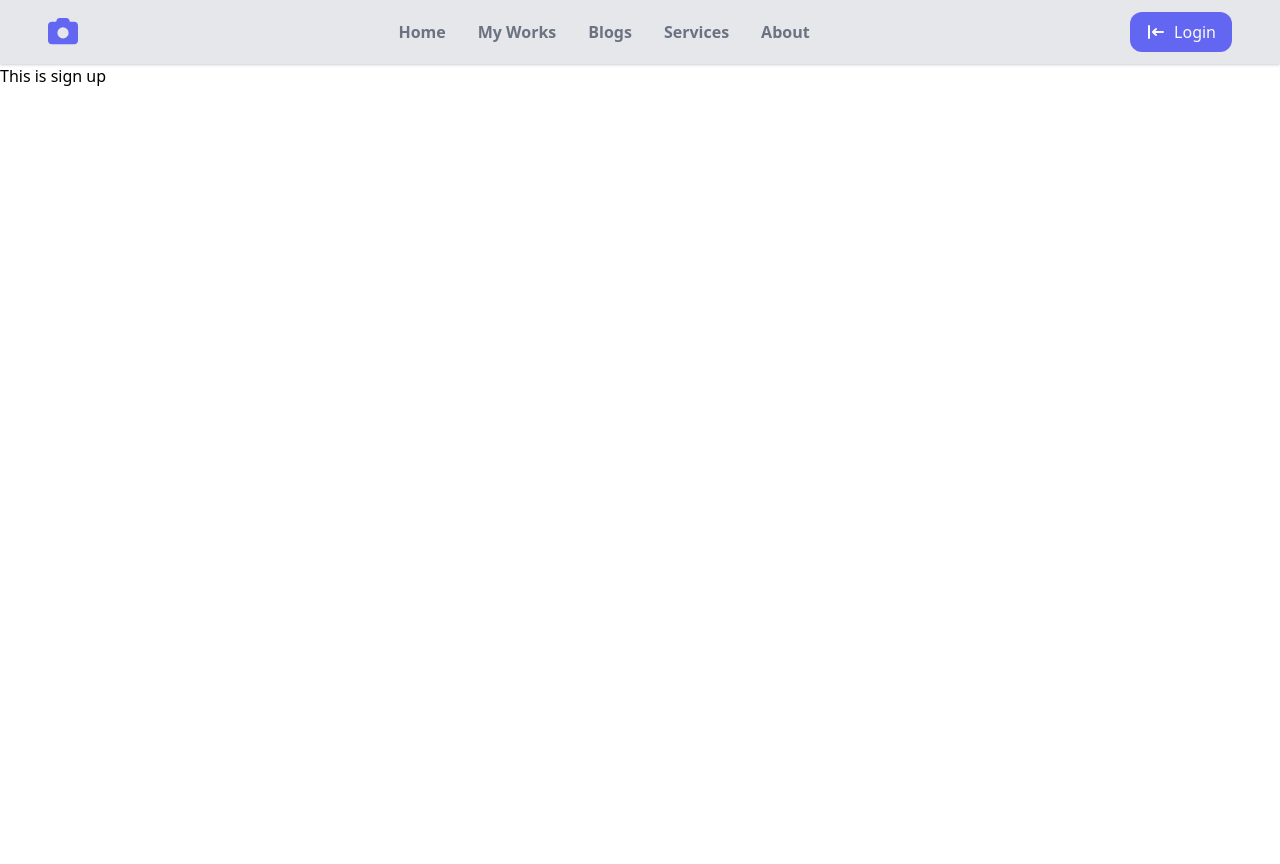
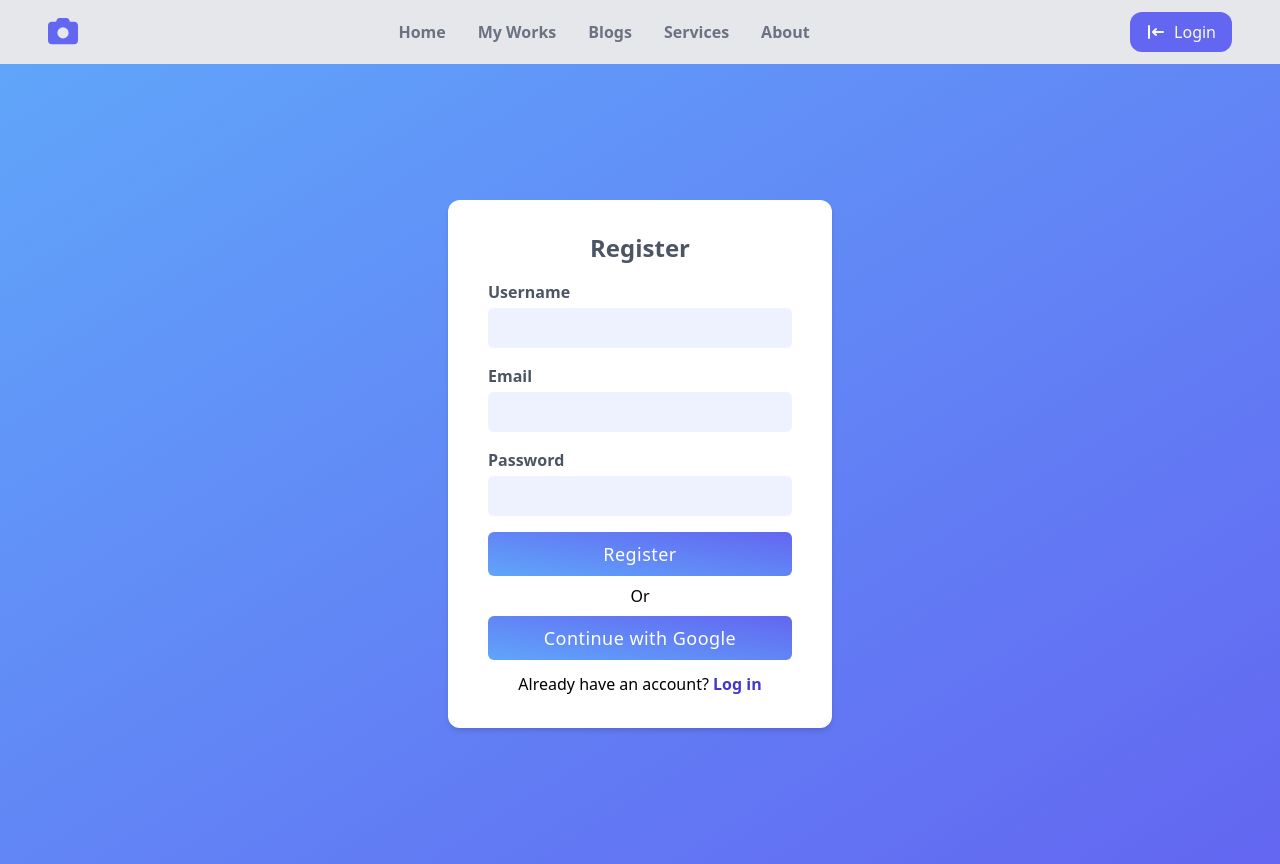
Before and after one commit to TaseenFuadJeem/independent-service-provider_website, a React (Create React App) app: page /signup in a window 1280 px wide. Before the commit the page ends 800 px from the top, so only its background shows below. Built offline with nearby package versions, Linux system fonts and the light colour scheme.

Commit message:
Register form complete

```diff
--- a/src/Pages/Login/Login.js
+++ b/src/Pages/Login/Login.js
@@ -15,7 +15,7 @@ const Login = () => {
                                 <input type="email" class="bg-indigo-50 px-4 py-2 outline-none rounded-md w-full" />
                             </div>
                             <div>
-                                <label for="email" class="block mb-1 text-gray-600 font-semibold">Password</label>
+                                <label for="password" class="block mb-1 text-gray-600 font-semibold">Password</label>
                                 <input type="password" class="bg-indigo-50 px-4 py-2 outline-none rounded-md w-full" />
                             </div>
                         </div>
--- a/src/Pages/Signup/Signup.js
+++ b/src/Pages/Signup/Signup.js
@@ -1,9 +1,40 @@
 import React from 'react';
+import { Link } from 'react-router-dom';
 
 const Signup = () => {
     return (
         <div>
-            <h1>This is sign up</h1>
+
+            <div class="h-screen bg-gradient-to-br from-blue-400 to-indigo-500 flex justify-center items-center w-full">
+                <form>
+                    <div class="bg-white px-10 py-8 rounded-xl w-screen shadow-md max-w-sm">
+                        <div class="space-y-4">
+                            <h1 class="text-center text-2xl font-semibold text-gray-600">Register</h1>
+                            <div>
+                                <label for="username" class="block mb-1 text-gray-600 font-semibold">Username</label>
+                                <input type="text" class="bg-indigo-50 px-4 py-2 outline-none rounded-md w-full" />
+                            </div>
+                            <div>
+                                <label for="email" class="block mb-1 text-gray-600 font-semibold">Email</label>
+                                <input type="email" class="bg-indigo-50 px-4 py-2 outline-none rounded-md w-full" />
+                            </div>
+                            <div>
+                                <label for="password" class="block mb-1 text-gray-600 font-semibold">Password</label>
+                                <input type="password" class="bg-indigo-50 px-4 py-2 outline-none rounded-md w-full" />
+                            </div>
+                        </div>
+                        <button class="mt-4 w-full bg-gradient-to-tr bg-indigo-500 text-white py-2 rounded-md text-lg tracking-wide">Register</button>
+
+                        <p className='text-center my-2'>Or</p>
+
+                        <button class="w-full bg-gradient-to-tr bg-indigo-500  text-white py-2 rounded-md text-lg tracking-wide">Continue with Google</button>
+
+                        <p className='text-center mt-3'>Already have an account? <Link className='text-indigo-700 font-bold' to="/login">Log in</Link></p>
+
+                    </div>
+                </form>
+            </div>
+
         </div>
     );
 };
```
